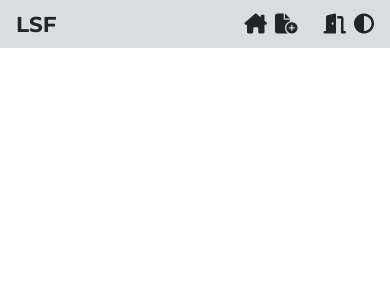
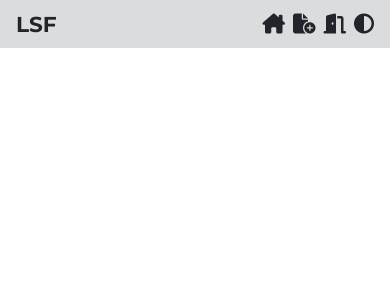
Before and after one commit to grayspacecoding/Daycare-Checklist, a CodeIgniter 4 app: the page made by app/Views/emu.php in a window 390 px wide. Shown: the top 300 px of the page. Run offline with PHP 8.4 and a stand-in for CodeIgniter, Linux system fonts and the light colour scheme; the template is opened without the code that fills it, so the values that code supplies are empty; some libraries are stand-ins or nearby versions; some web fonts are replaced.

Commit message:
QoL changes to header

```diff
--- a/app/Views/emu.php
+++ b/app/Views/emu.php
@@ -69,7 +69,7 @@
                     <? foreach(['blue', 'green', 'yellow', 'purple'] as $color): ?>
                     <span class="d-none d-sm-inline" role="button" data-thisisa-tooltip title="<?= ucfirst($color) ?> Room" onclick="document.dispatchEvent(new CustomEvent('room.change', {detail: '<?= $color ?>'}))"><i class="fa-solid fa-square text-<?= $color ?>"></i></span>
                     <? endforeach ?>
-                    <div style="width: 0.5em;"></div>
+                    <div style="width: 0.5em;" class="d-none d-sm-block"></div>
                     <span role="button" data-thisisa-tooltip title="Exit" onclick="document.dispatchEvent(new Event('room.exit'))"><i class="fa-solid fa-door-open"></i></span>
                     <span role="button" data-thisisa-tooltip title="Toggle dark/light mode" onclick="document.dispatchEvent(new Event('darklight.toggle'))"><i class="fa-solid fa-circle-half-stroke"></i></span>
                 </div>
```
